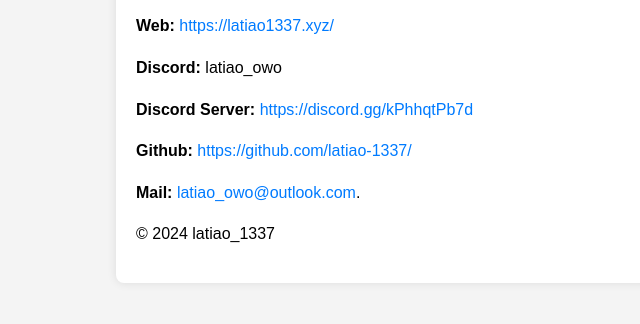
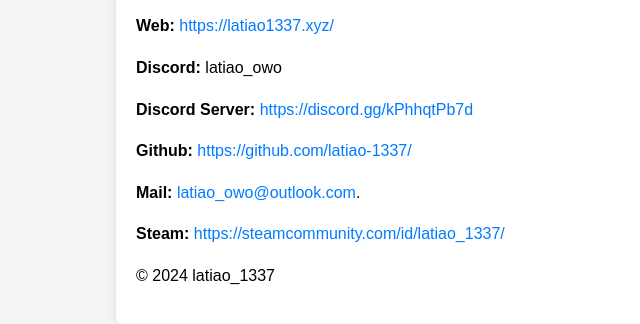
Before and after one commit to latiao-1337/latiao-1337, a plain HTML site: page index.html in a window 1280 px wide. Shown: the part 148-472 px from the top of the page, without its empty margins (104-744 px from the left). Drawn offline with Linux system fonts and the light colour scheme.

Commit message:
Update index.html

```diff
--- a/index.html
+++ b/index.html
@@ -53,6 +53,7 @@
             <p><strong>Discord Server:</strong> <a href="https://discord.gg/kPhhqtPb7d" target="_blank" rel="noopener noreferrer">https://discord.gg/kPhhqtPb7d</a></p>
             <p><strong>Github:</strong> <a href="https://github.com/latiao-1337/" target="_blank" rel="noopener noreferrer">https://github.com/latiao-1337/</a></p>
             <p><strong>Mail:</strong> <a href="mailto:latiao_owo@outlook.com">latiao_owo@outlook.com</a>.</p>
+            <p><strong>Steam:</strong> <a href="https://steamcommunity.com/id/latiao_1337/" target="_blank" rel="noopener noreferrer">https://steamcommunity.com/id/latiao_1337/</a></p>
         </main>
         <footer>
             <p>&copy; 2024 latiao_1337</p>
```
